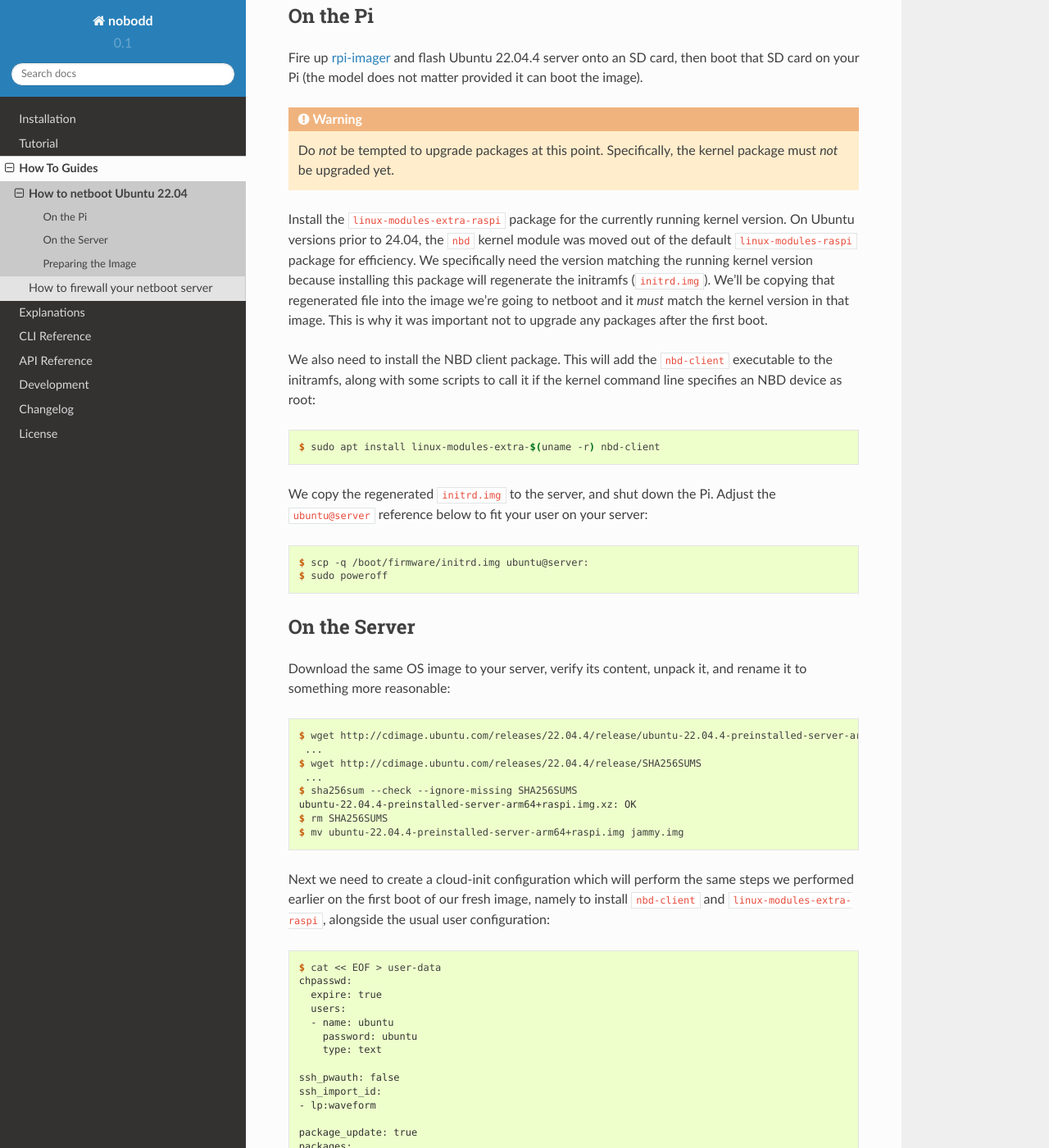
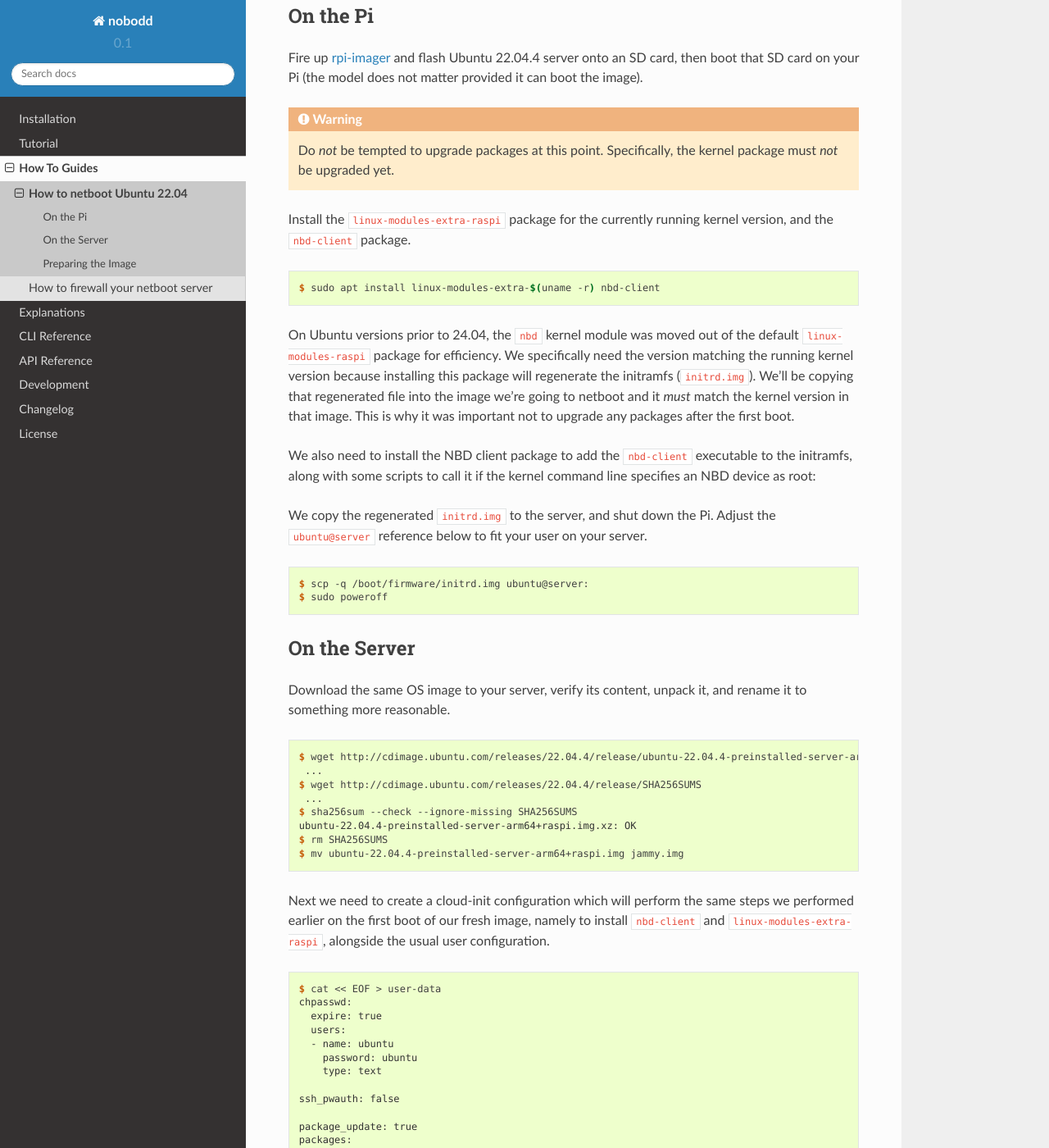
Before and after one commit to waveform80/nobodd, a Sphinx documentation site: the page built from docs/howto-jammy.rst, in a window 1280 px wide and 1400 px high, scrolled down 230 px. Shown: the whole window at 82% size. Built offline with Sphinx 7.4.7 and the Read the Docs theme 2.0.0, drawn with Linux system fonts in a browser that asks for light colours; formulas are drawn with MathJax 3; some of the changed text lies outside the part shown.

Commit message:
Minor tweaks
Don't include your ssh-import-id for starters ... you don't want access
to everyone's Pis!

```diff
--- a/docs/howto-jammy.rst
+++ b/docs/howto-jammy.rst
@@ -27,24 +27,26 @@ the image).
     kernel package must *not* be upgraded yet.
 
 Install the ``linux-modules-extra-raspi`` package for the currently running
-kernel version. On Ubuntu versions prior to 24.04, the ``nbd`` kernel module
-was moved out of the default ``linux-modules-raspi`` package for efficiency. We
-specifically need the version matching the running kernel version because
-installing this package will regenerate the initramfs (``initrd.img``). We'll
-be copying that regenerated file into the image we're going to netboot and it
-*must* match the kernel version in that image. This is why it was important not
-to upgrade any packages after the first boot.
-
-We also need to install the NBD client package. This will add the
-``nbd-client`` executable to the initramfs, along with some scripts to call it
-if the kernel command line specifies an NBD device as root:
+kernel version, and the ``nbd-client`` package.
 
 .. code-block:: console
 
     $ sudo apt install linux-modules-extra-$(uname -r) nbd-client
 
+On Ubuntu versions prior to 24.04, the ``nbd`` kernel module was moved out of
+the default ``linux-modules-raspi`` package for efficiency. We specifically
+need the version matching the running kernel version because installing this
+package will regenerate the initramfs (``initrd.img``). We'll be copying that
+regenerated file into the image we're going to netboot and it *must* match the
+kernel version in that image. This is why it was important not to upgrade any
+packages after the first boot.
+
+We also need to install the NBD client package to add the ``nbd-client``
+executable to the initramfs, along with some scripts to call it if the kernel
+command line specifies an NBD device as root:
+
 We copy the regenerated ``initrd.img`` to the server, and shut down the Pi.
-Adjust the ``ubuntu@server`` reference below to fit your user on your server:
+Adjust the ``ubuntu@server`` reference below to fit your user on your server.
 
 .. code-block:: console
 
@@ -56,7 +58,7 @@ On the Server
 =============
 
 Download the same OS image to your server, verify its content, unpack it, and
-rename it to something more reasonable:
+rename it to something more reasonable.
 
 .. code-block:: console
 
@@ -72,7 +74,7 @@ rename it to something more reasonable:
 Next we need to create a cloud-init configuration which will perform the same
 steps we performed earlier on the first boot of our fresh image, namely to
 install ``nbd-client`` and ``linux-modules-extra-raspi``, alongside the usual
-user configuration:
+user configuration.
 
 .. code-block:: console
 
@@ -85,8 +87,6 @@ user configuration:
         type: text
 
     ssh_pwauth: false
-    ssh_import_id:
-    - lp:waveform
 
     package_update: true
     packages:
@@ -94,13 +94,17 @@ user configuration:
     - linux-modules-extra-raspi
     EOF
 
+See the `cloud-init documentation`_, a `this series of blog posts
+<waldorf-cloud-init_>`_ for more ideas on what can be done with the
+:file:`user-data` file.
+
 
 Preparing the Image
 ===================
 
 When preparing our image with :program:`nobodd-prep` we must remember to copy
 in our ``user-data`` and ``initrd.img`` files, overwriting the ones on the boot
-partition:
+partition.
 
 .. code-block:: console
 
```
Also changed, not shown: other parts of docs/howto-jammy.rst (+2 -0 lines).
